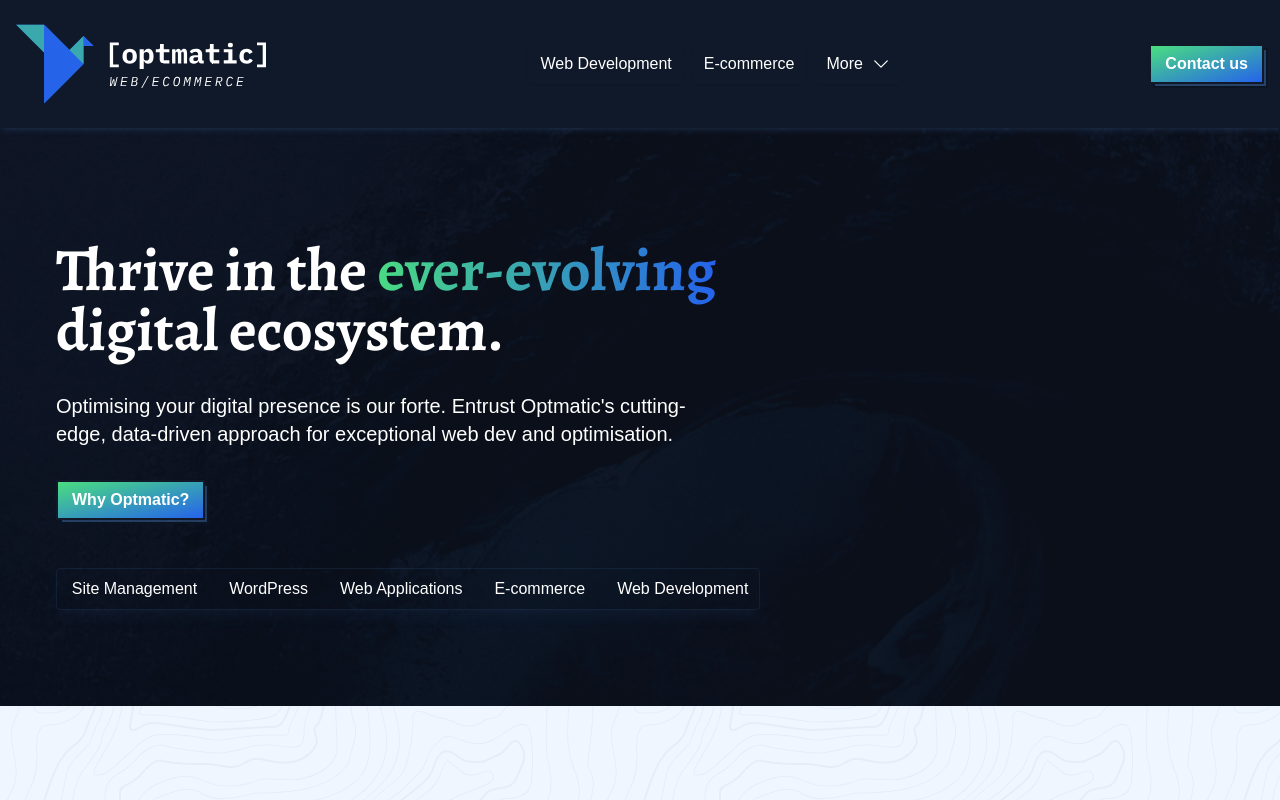
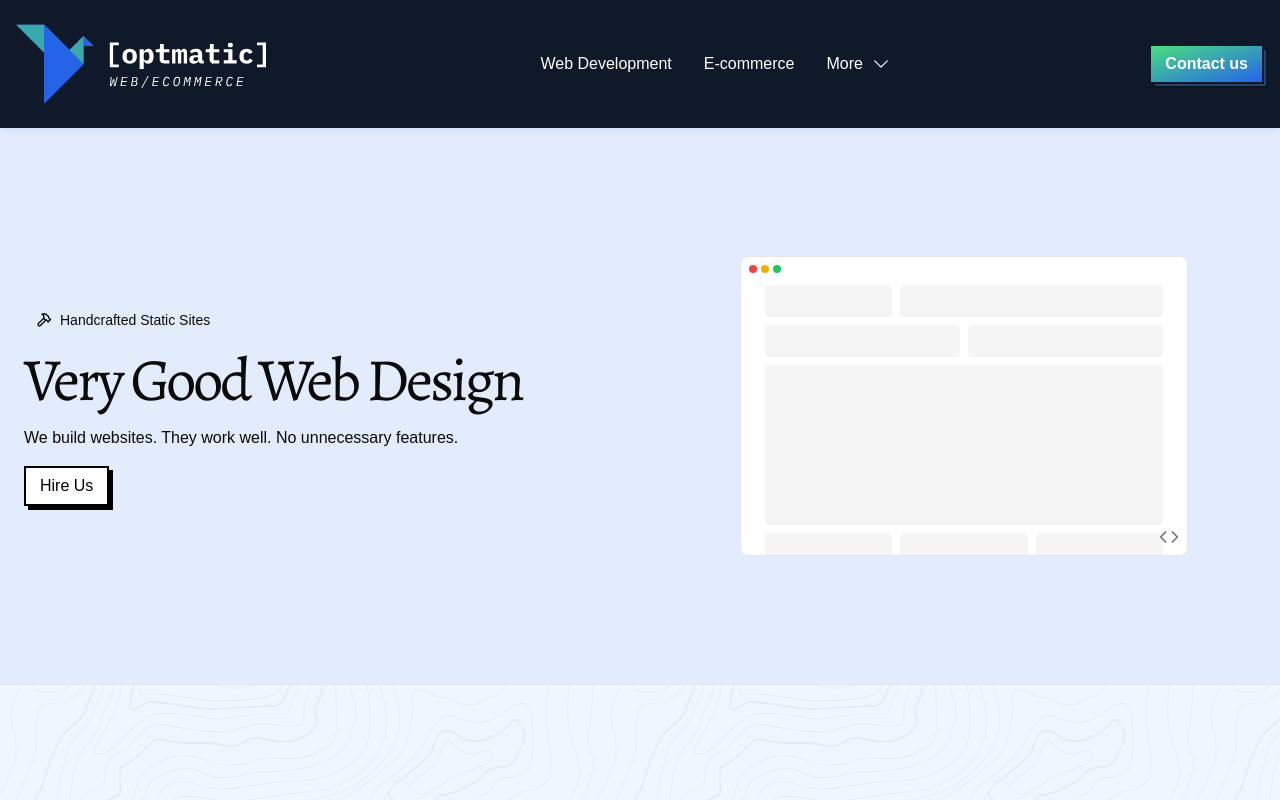
Before and after one commit to optmatic/verygoodweb, a Next.js app: page / in a window 1280 px wide. Shown: the top 800 px of the page. Built offline with nearby package versions, Linux system fonts and the light colour scheme.

Commit message:
new hero

```diff
--- a/src/app/page.tsx
+++ b/src/app/page.tsx
@@ -2,10 +2,11 @@ import PrimaryHero from "@/components/hero-sections/PrimaryHero";
 import WhyOptmatic from "@/components/optmatic/WhyOptmatic";
 import OptGrid from "@/components/optmatic/OptGrid";
 import Footer from "@/components/navigation/ContactFooterLight";
+import HeroSection from "@/components/hero-sections/HeroSection1";
 export default function Home() {
   return (
     <div>
-      <PrimaryHero />
+      <HeroSection />
       <OptGrid />
       <WhyOptmatic />
       <Footer />
--- /dev/null
+++ b/src/components/hero-sections/HeroSection1.tsx
@@ -0,0 +1,54 @@
+import Link from "next/link";
+import { ArrowRight, Code, Hammer } from "lucide-react";
+import Button3d from "../ui/button";
+
+export default function HeroSection() {
+  return (
+    <section className="hero-section w-full py-12 md:py-24 lg:py-32 border-b">
+      <div className="container mx-auto max-w-7xl px-4 md:px-6">
+        <div className="flex flex-col md:flex-row md:items-center md:gap-12 lg:gap-16">
+          {/* Content Section */}
+          <div className="flex flex-col items-center space-y-4 text-center md:items-start md:text-left md:flex-1">
+            <div className="bg-lightGreen text-deepGreen inline-flex items-center gap-2 rounded-md px-3 py-1 text-sm font-medium">
+              <Hammer className="h-4 w-4" />
+              <span>Handcrafted Static Sites</span>
+            </div>
+            <h1 className="tracking-tighter sm:text-4xl md:text-5xl lg:text-6xl">
+              Very Good Web Design
+            </h1>
+            <p className="max-w-[700px] text-dark">
+              We build websites. They work well. No unnecessary features.
+            </p>
+            <div className="mt-4 flex flex-col gap-2 min-[400px]:flex-row">
+              <Button3d text="Hire Us" href="/contact" />
+            </div>
+          </div>
+
+          {/* Image Section */}
+          <div className="mt-16 md:mt-0 flex items-center justify-center md:flex-1">
+            <div className="border-deepGreen relative h-[300px] w-full max-w-md overflow-hidden rounded-lg border bg-background p-2">
+              <div className="absolute left-2 top-2 flex space-x-1">
+                <div className="h-2 w-2 rounded-full bg-red-500" />
+                <div className="h-2 w-2 rounded-full bg-yellow-500" />
+                <div className="h-2 w-2 rounded-full bg-green-500" />
+              </div>
+              <div className="mt-5 grid grid-cols-12 gap-2 px-4">
+                <div className="col-span-4 h-8 rounded bg-muted" />
+                <div className="col-span-8 h-8 rounded bg-muted" />
+                <div className="col-span-6 h-8 rounded bg-muted" />
+                <div className="col-span-6 h-8 rounded bg-muted" />
+                <div className="col-span-12 h-40 rounded bg-muted" />
+                <div className="col-span-4 h-8 rounded bg-muted" />
+                <div className="col-span-4 h-8 rounded bg-muted" />
+                <div className="col-span-4 h-8 rounded bg-muted" />
+              </div>
+              <div className="absolute bottom-2 right-2">
+                <Code className="h-5 w-5 text-muted-foreground" />
+              </div>
+            </div>
+          </div>
+        </div>
+      </div>
+    </section>
+  );
+}
--- a/src/components/ui/button.tsx
+++ b/src/components/ui/button.tsx
@@ -1,57 +1,32 @@
-import * as React from "react"
-import { Slot } from "@radix-ui/react-slot"
-import { cva, type VariantProps } from "class-variance-authority"
+import Link from "next/link";
 
-import { cn } from "@/lib/utils"
-
-const buttonVariants = cva(
-  "inline-flex items-center justify-center gap-2 whitespace-nowrap text-sm font-medium ring-offset-background transition-colors focus-visible:outline-none focus-visible:ring-2 focus-visible:ring-ring focus-visible:ring-offset-2 disabled:pointer-events-none disabled:opacity-50 [&_svg]:pointer-events-none [&_svg]:size-4 [&_svg]:shrink-0",
-  {
-    variants: {
-      variant: {
-        default:
-          "bg-deepBlue border-2 border-deepBlue text-light font-semibold hover:bg-deepBlue/90 bg-gradient-to-l hover:from-emerald-200 hover:via-blue-400 hover:to-blue-600 hover:text-slightBlue",
-        destructive:
-          "bg-destructive text-destructive-foreground hover:bg-destructive/90",
-        outline:
-          "border border-deepBlue bg-background hover:bg-accent hover:text-accent-foreground",
-        secondary:
-          "bg-secondary text-secondary-foreground hover:bg-secondary/80",
-        ghost: "hover:bg-accent hover:text-accent-foreground",
-        link: "text-primary underline-offset-4 hover:underline",
-      },
-      size: {
-        default: "h-10 px-4 py-2",
-        sm: "h-9 rounded-md px-3",
-        lg: "h-11 rounded-md px-8",
-        icon: "h-10 w-10",
-      },
-    },
-    defaultVariants: {
-      variant: "default",
-      size: "default",
-    },
-  }
-)
-
-export interface ButtonProps
-  extends React.ButtonHTMLAttributes<HTMLButtonElement>,
-    VariantProps<typeof buttonVariants> {
-  asChild?: boolean
+interface Button3dProps {
+  children?: React.ReactNode;
+  onClick?: () => void;
+  className?: string;
+  text?: string;
+  href?: string;
 }
 
-const Button = React.forwardRef<HTMLButtonElement, ButtonProps>(
-  ({ className, variant, size, asChild = false, ...props }, ref) => {
-    const Comp = asChild ? Slot : "button"
-    return (
-      <Comp
-        className={cn(buttonVariants({ variant, size, className }))}
-        ref={ref}
-        {...props}
-      />
-    )
-  }
-)
-Button.displayName = "Button"
-
-export { Button, buttonVariants }
+export default function Button3d({
+  children,
+  onClick,
+  className = "",
+  text,
+  href,
+}: Button3dProps) {
+  return (
+    <button
+      onClick={onClick}
+      className={`relative inline-block px-4 py-2 font-medium group ${className}`}
+    >
+      <Link href={href || ""}>
+        <span className="absolute inset-0 w-full h-full transition duration-200 ease-out transform translate-x-1 translate-y-1 bg-black group-hover:-translate-x-0 group-hover:-translate-y-0" />
+        <span className="absolute inset-0 w-full h-full bg-white border-2 border-black group-hover:bg-black" />
+        <span className="relative text-black group-hover:text-white transition-colors">
+          {text}
+        </span>
+      </Link>
+    </button>
+  );
+}
```
